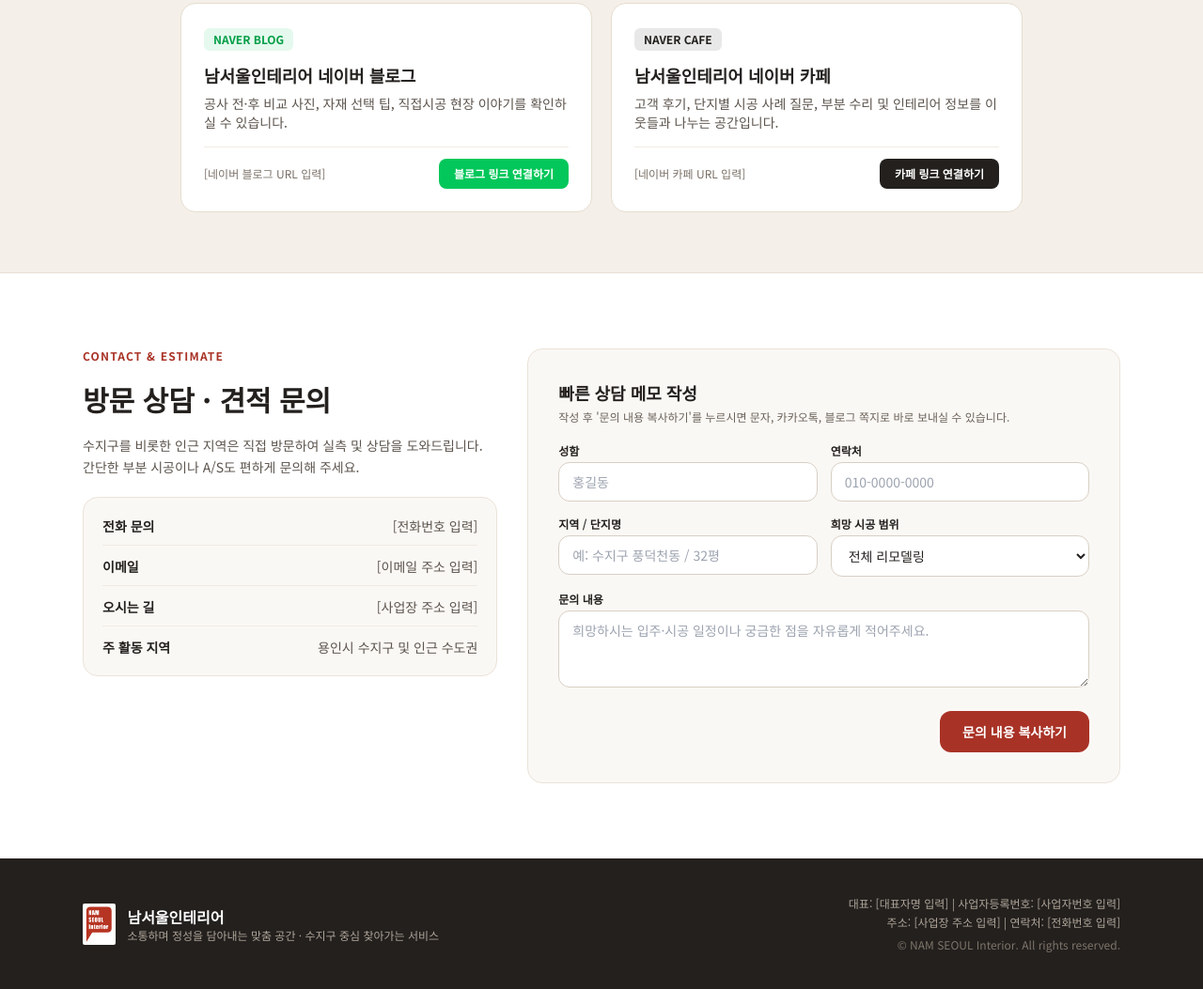
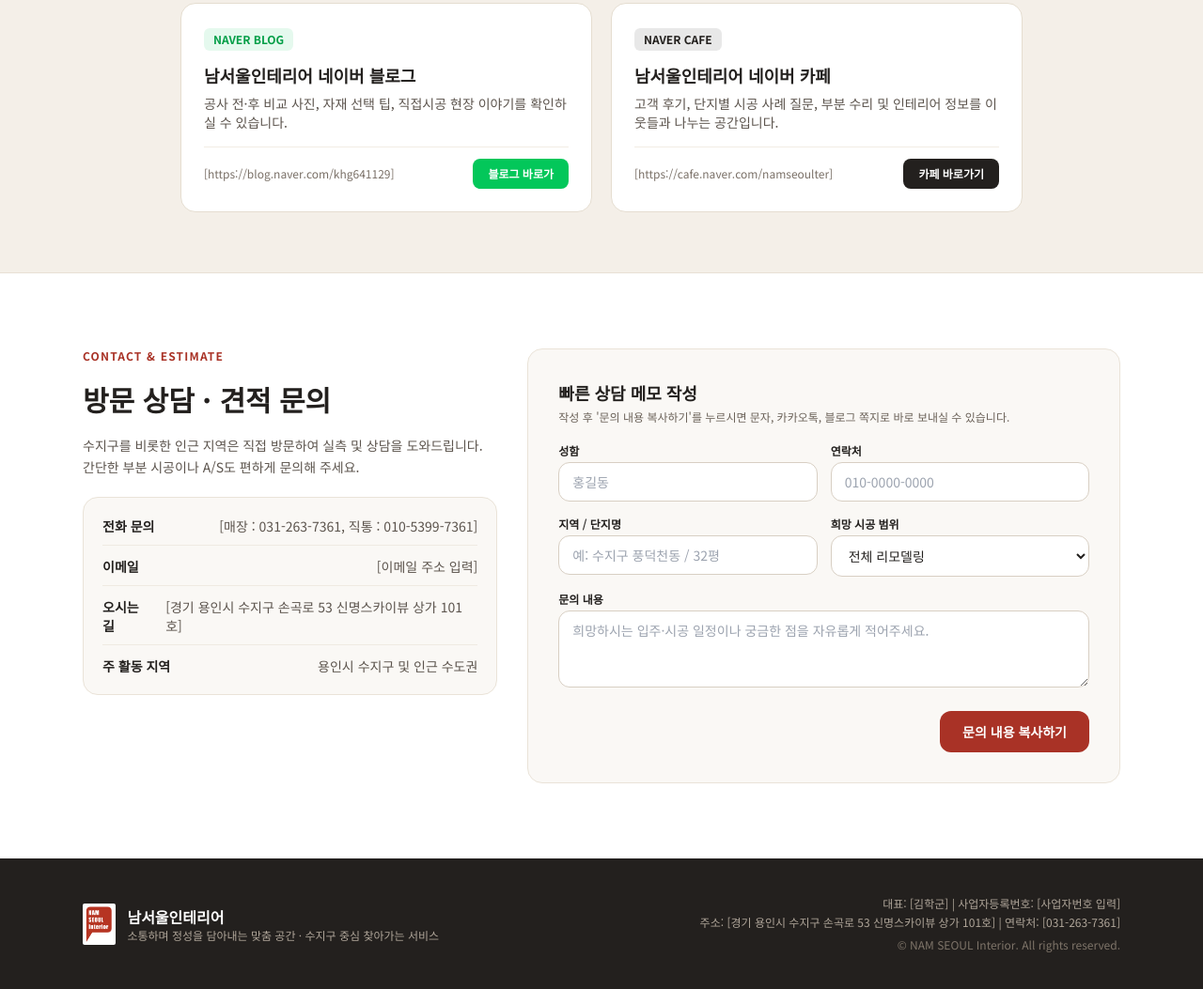
Before and after one commit to kr-biz/namseoul-interior, a plain HTML site: page index.html in a window 1280 px wide. Shown: the part 2725-3778 px from the top of the page at 94% size. Drawn offline with nearby package versions, Linux system fonts and the light colour scheme.

Commit message:
Update index.html

```diff
--- a/index.html
+++ b/index.html
@@ -276,9 +276,9 @@
             </p>
           </div>
           <div class="flex items-center justify-between pt-3 border-t border-[#F2EDE4]">
-            <span class="text-xs text-[#7A7067]">[네이버 블로그 URL 입력]</span>
+            <span class="text-xs text-[#7A7067]">[https://blog.naver.com/khg641129]</span>
             <a href="#contact" class="px-4 py-2 rounded-lg bg-[#03C75A] text-white text-xs font-bold hover:bg-[#02B050] transition-colors">
-              블로그 링크 연결하기
+              블로그 바로가
             </a>
           </div>
         </div>
@@ -292,9 +292,9 @@
             </p>
           </div>
           <div class="flex items-center justify-between pt-3 border-t border-[#F2EDE4]">
-            <span class="text-xs text-[#7A7067]">[네이버 카페 URL 입력]</span>
+            <span class="text-xs text-[#7A7067]">[https://cafe.naver.com/namseoulter]</span>
             <a href="#contact" class="px-4 py-2 rounded-lg bg-[#23201E] text-white text-xs font-bold hover:bg-[#3A3532] transition-colors">
-              카페 링크 연결하기
+              카페 바로가기
             </a>
           </div>
         </div>
@@ -317,7 +317,7 @@
         <div class="bg-[#FAF8F5] border border-[#EAE3D8] rounded-2xl p-5 space-y-3 text-sm">
           <div class="flex justify-between gap-3 border-b border-[#EFEAE2] pb-2.5">
             <span class="font-semibold text-[#23201E]">전화 문의</span>
-            <span class="text-[#5C544D]">[전화번호 입력]</span>
+            <span class="text-[#5C544D]">[매장 : 031-263-7361, 직통 : 010-5399-7361]</span>
           </div>
           <div class="flex justify-between gap-3 border-b border-[#EFEAE2] pb-2.5">
             <span class="font-semibold text-[#23201E]">이메일</span>
@@ -325,7 +325,7 @@
           </div>
           <div class="flex justify-between gap-3 border-b border-[#EFEAE2] pb-2.5">
             <span class="font-semibold text-[#23201E]">오시는 길</span>
-            <span class="text-[#5C544D]">[사업장 주소 입력]</span>
+            <span class="text-[#5C544D]">[경기 용인시 수지구 손곡로 53 신명스카이뷰 상가 101호]</span>
           </div>
           <div class="flex justify-between gap-3">
             <span class="font-semibold text-[#23201E]">주 활동 지역</span>
@@ -399,8 +399,8 @@
       </div>
 
       <div class="text-xs text-[#AFA599] space-y-1 md:text-right">
-        <p>대표: [대표자명 입력] | 사업자등록번호: [사업자번호 입력]</p>
-        <p>주소: [사업장 주소 입력] | 연락처: [전화번호 입력]</p>
+        <p>대표: [김학군] | 사업자등록번호: [사업자번호 입력]</p>
+        <p>주소: [경기 용인시 수지구 손곡로 53 신명스카이뷰 상가 101호] | 연락처: [031-263-7361]</p>
         <p class="text-[#7E7469] pt-1">© NAM SEOUL Interior. All rights reserved.</p>
       </div>
     </div>
```
